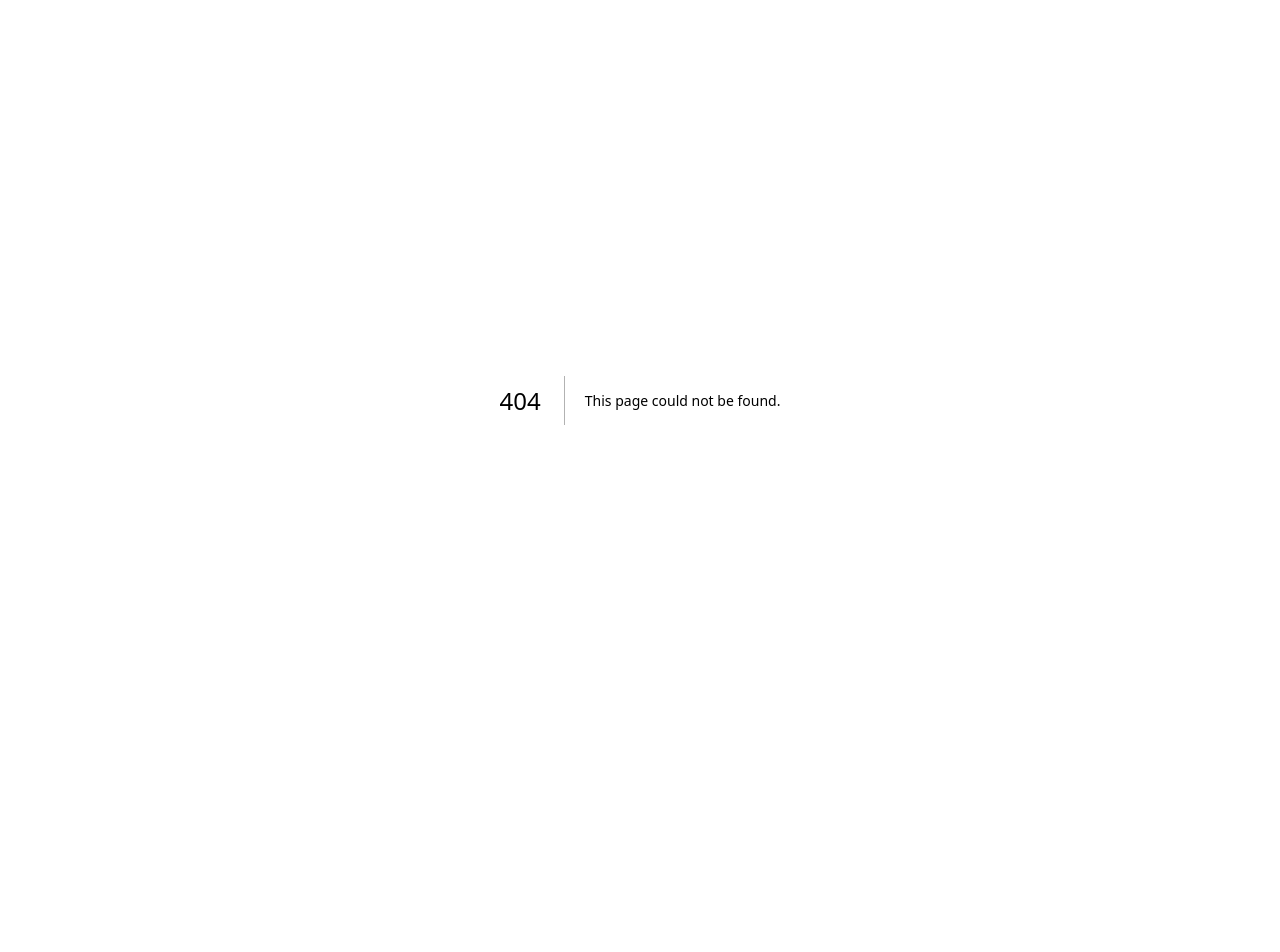
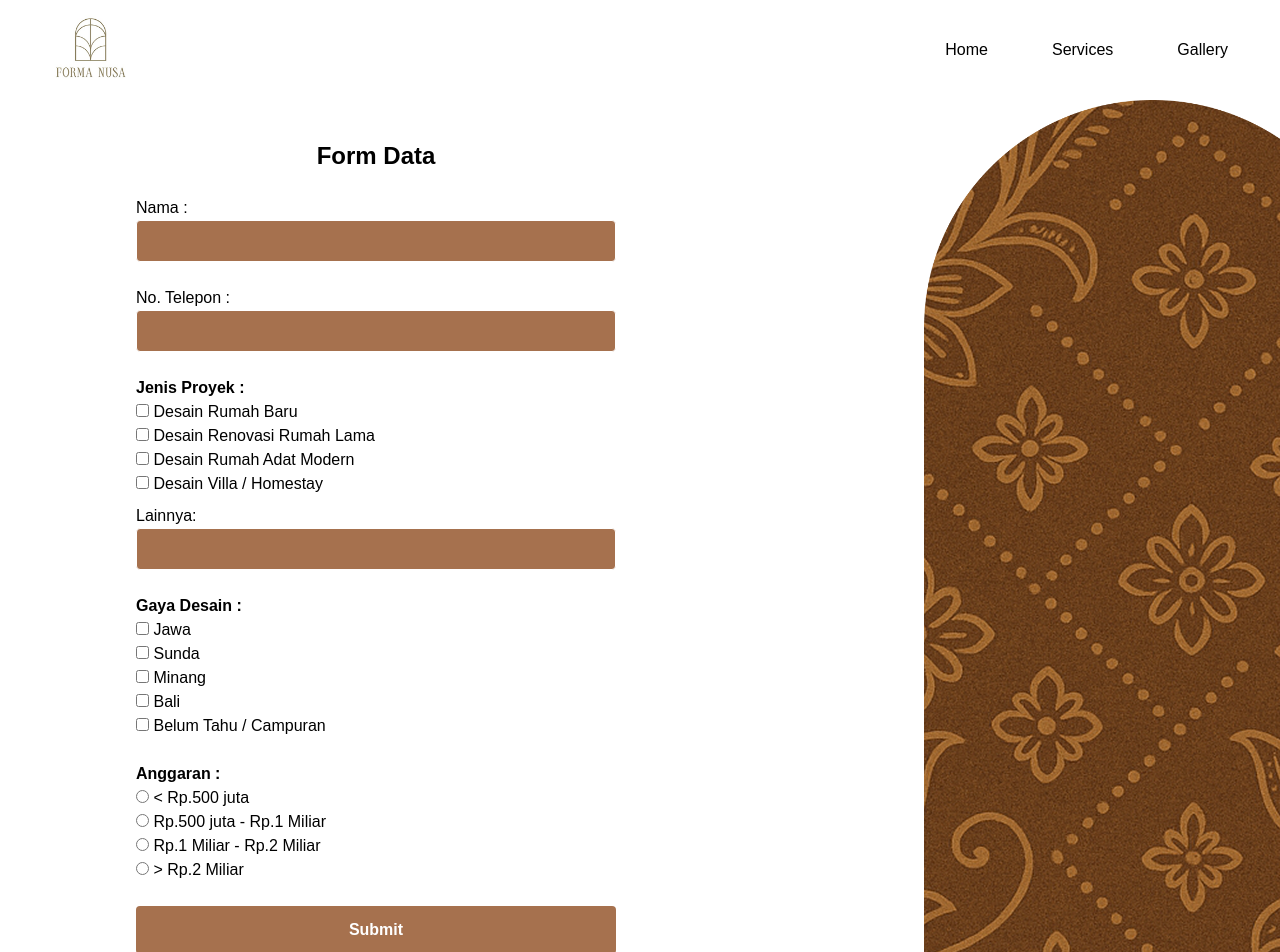
Before and after one commit to Raihanrfndk/formanusa, a Next.js app: page /form in a window 1280 px wide. Before the commit this address had no page. Shown: the top 952 px of the page. Before the commit the page ends 800 px from the top, so only its background shows below. Built offline with nearby package versions, Linux system fonts and the light colour scheme.

Commit message:
Adding form

```diff
--- /dev/null
+++ b/src/components/form-whatsapp/index.js
@@ -0,0 +1,148 @@
+"use client";
+import { useState } from "react";
+
+export default function FormData() {
+  const [name, setName] = useState("");
+  const [phone, setPhone] = useState("");
+
+  const [projectType, setProjectType] = useState([]);
+  const [otherProject, setOtherProject] = useState("");
+
+  const [designStyle, setDesignStyle] = useState([]);
+  const [budget, setBudget] = useState("");
+
+  const phoneNumber = "6281294195658"; // ganti nomor admin
+
+  const handleCheck = (value, state, setState) => {
+    if (state.includes(value)) {
+      setState(state.filter((item) => item !== value));
+    } else {
+      setState([...state, value]);
+    }
+  };
+
+  const sendToWhatsApp = (e) => {
+    e.preventDefault();
+
+    const msg = `Halo saya berminat untuk bertanya lebih lanjut mengenai jasa ini. Berikut adalah informasi saya :
+
+Nama: ${name}
+Telepon: ${phone}
+Jenis Proyek: ${projectType.join(", ")}
+Lainnya: ${otherProject || "-"}
+Gaya Desain: ${designStyle.join(", ")}
+Anggaran: ${budget || "-"}`;
+
+    const encode = encodeURIComponent(msg);
+    const url = `https://wa.me/${phoneNumber}?text=${encode}`;
+
+    window.open(url, "_blank");
+  };
+
+  return (
+    <div
+      className="min-h-screen bg-white text-black flex justify-start pl-30 py-10 bg-no-repeat bg-right bg-contain"
+      style={{ backgroundImage: "url('/batik-oval.png')" }}
+    >
+      <form
+        onSubmit={sendToWhatsApp}
+        className="w-full max-w-lg space-y-6 px-4"
+      >
+        <h2 className="text-center text-2xl font-bold">Form Data</h2>
+
+        {/* Nama */}
+        <div>
+          <label>Nama :</label>
+          <input
+            className="border w-full p-2 rounded bg-[#A6714E] text-white"
+            value={name}
+            onChange={(e) => setName(e.target.value)}
+            required
+          />
+        </div>
+
+        {/* Telepon */}
+        <div>
+          <label>No. Telepon :</label>
+          <input
+            className="border w-full p-2 rounded bg-[#A6714E] text-white"
+            value={phone}
+            onChange={(e) => setPhone(e.target.value)}
+            required
+          />
+        </div>
+
+        {/* Jenis Proyek */}
+        <div>
+          <label className="font-semibold">Jenis Proyek :</label>
+          {[
+            "Desain Rumah Baru",
+            "Desain Renovasi Rumah Lama",
+            "Desain Rumah Adat Modern",
+            "Desain Villa / Homestay",
+          ].map((item) => (
+            <div key={item}>
+              <input
+                type="checkbox"
+                onChange={() => handleCheck(item, projectType, setProjectType)}
+              />{" "}
+              {item}
+            </div>
+          ))}
+          <label className="mt-2 block">Lainnya:</label>
+          <input
+            className="border w-full p-2 rounded bg-[#A6714E] text-white"
+            value={otherProject}
+            onChange={(e) => setOtherProject(e.target.value)}
+          />
+        </div>
+
+        {/* Gaya Desain */}
+        <div>
+          <label className="font-semibold">Gaya Desain :</label>
+          {["Jawa", "Sunda", "Minang", "Bali", "Belum Tahu / Campuran"].map(
+            (item) => (
+              <div key={item}>
+                <input
+                  type="checkbox"
+                  onChange={() =>
+                    handleCheck(item, designStyle, setDesignStyle)
+                  }
+                />{" "}
+                {item}
+              </div>
+            )
+          )}
+        </div>
+
+        {/* Anggaran */}
+        <div>
+          <label className="font-semibold">Anggaran :</label>
+          {[
+            "< Rp.500 juta",
+            "Rp.500 juta - Rp.1 Miliar",
+            "Rp.1 Miliar - Rp.2 Miliar",
+            "> Rp.2 Miliar",
+          ].map((item) => (
+            <div key={item}>
+              <input
+                type="radio"
+                name="budget"
+                onChange={() => setBudget(item)}
+              />{" "}
+              {item}
+            </div>
+          ))}
+        </div>
+
+        {/* Submit */}
+        <button
+          type="submit"
+          className="bg-[#A6714E] hover:bg-[#5f412d] text-white  font-semibold w-full p-3 rounded"
+        >
+          Submit
+        </button>
+      </form>
+    </div>
+  );
+}
--- /dev/null
+++ b/src/pages/form/index.js
@@ -0,0 +1,16 @@
+import Footer from "@/components/footer";
+import ContactForm from "@/components/form-whatsapp";
+import Navbar from "@/components/navbar";
+import React from "react";
+
+const FormPage = () => {
+  return (
+    <div>
+      <Navbar />
+      <ContactForm />
+      <Footer />
+    </div>
+  );
+};
+
+export default FormPage;
```
Also changed, not shown: public/batik-oval.png (added).
